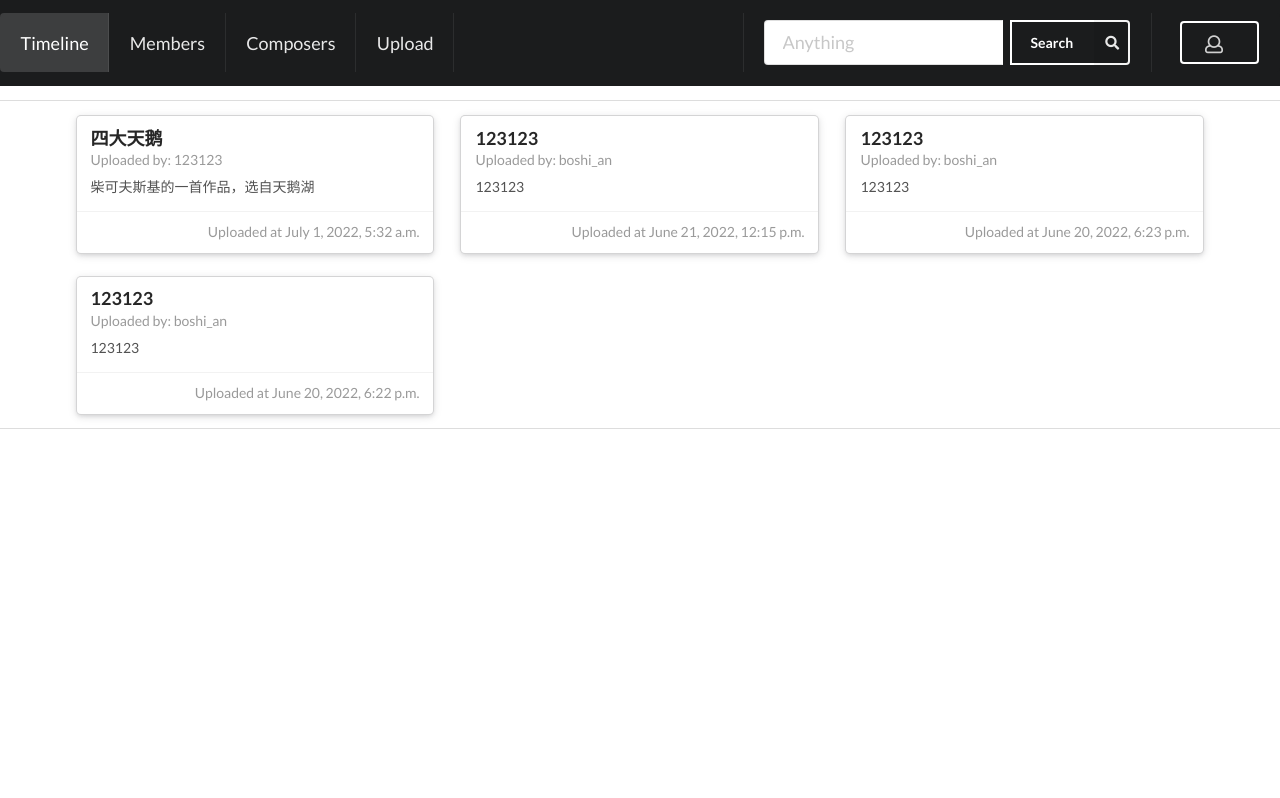
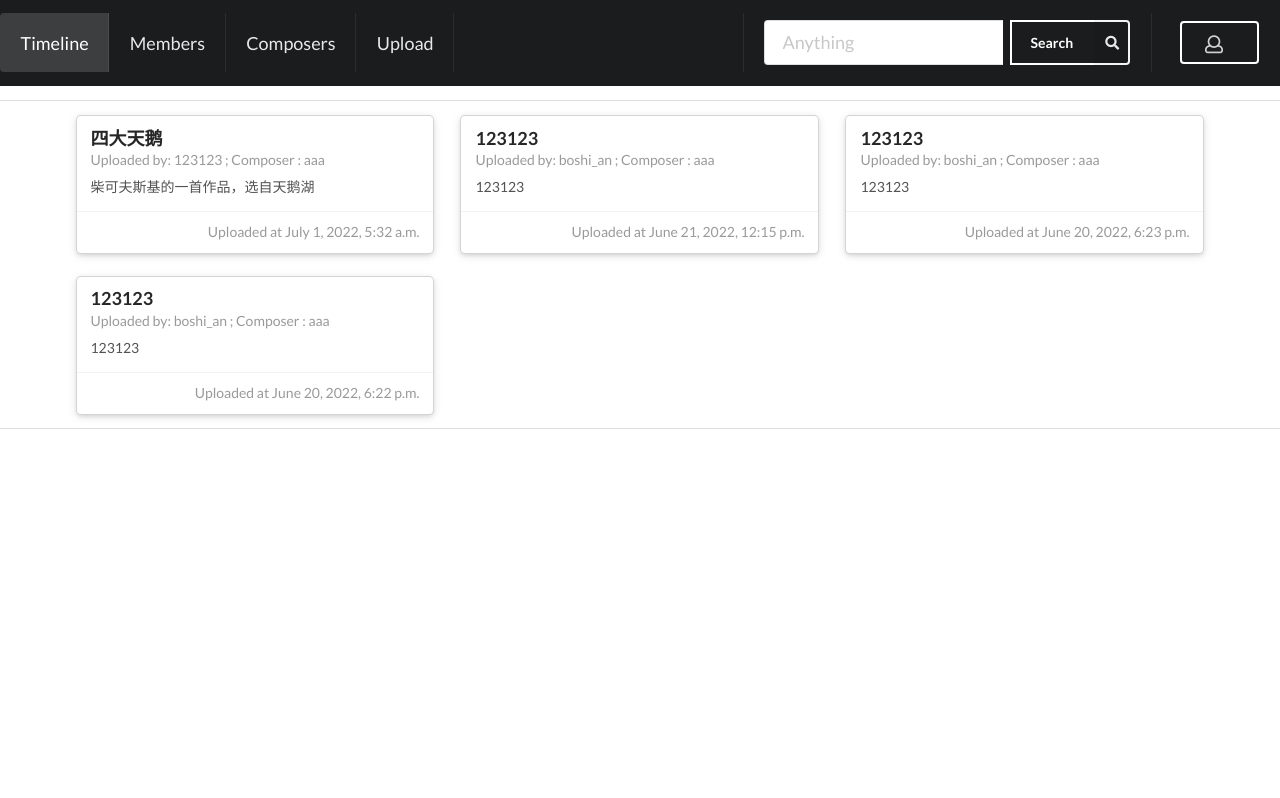
Before and after one commit to Fridge003/SoundLib, a Django app: page /index/timeline in a window 1280 px wide. Shown: the part 317-1115 px from the top of the page. Run offline with Django 4.2, Linux system fonts and the light colour scheme; data comes from the database, SQL or seed files in the repository; both versions use the stored data as it was after the commit; some libraries are stand-ins or nearby versions.

Commit message:
ignoring db

```diff
--- a/Templates/index.html
+++ b/Templates/index.html
@@ -73,6 +73,7 @@
                     <div class="header">{{ show_recording.get_title }}</div>
                     <div class="meta">
                         Uploaded by: {{ show_recording.get_username}}
+                        ; Composer : aaa
                     </div>
                     <div class="description">
                         {{ show_recording.get_description }}
```
Also changed, not shown: db.sqlite3, 1 other file.
